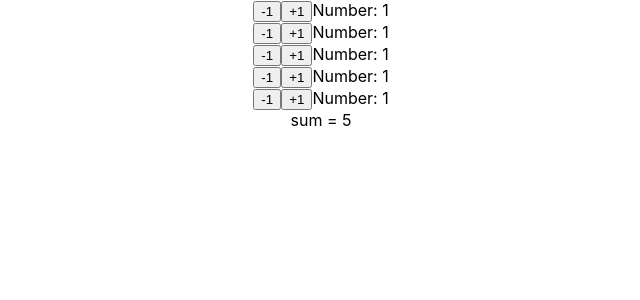
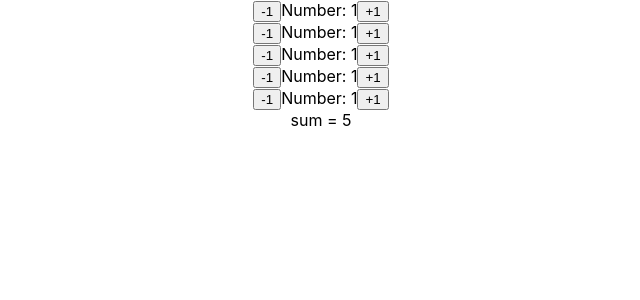
Before and after one commit to EddieFong/react-counter, a React (Create React App) app: page / in a window 1280 px wide. Shown: the top 300 px of the page, without its empty margins (319-959 px from the left). Built offline with nearby package versions, Linux system fonts and the light colour scheme.

Commit message:
ui change

```diff
--- a/src/components/Counter.js
+++ b/src/components/Counter.js
@@ -29,12 +29,12 @@ export default class Counter extends Component {
                 <button onClick={this.numberMinus1Function} >
                     -1
                 </button>
+                <span>
+                    <Number></Number> {this.state.number}
+                </span>
                 <button onClick={this.numberPlug1Function}>
                     +1
                 </button>
-                <span>
-                    <Number></Number> {this.state.number}
-                </span>
             </div>
         )
     }
```
